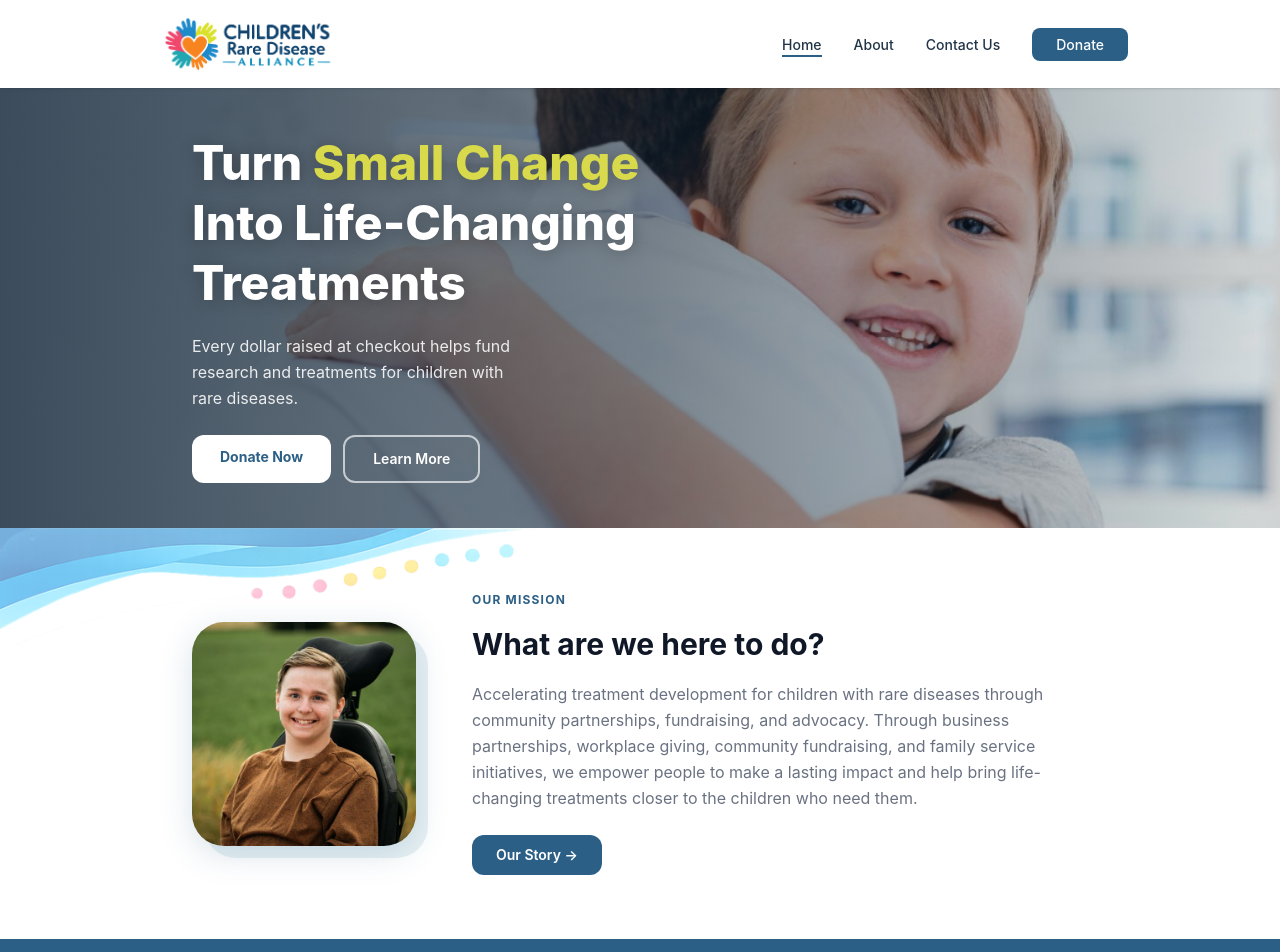
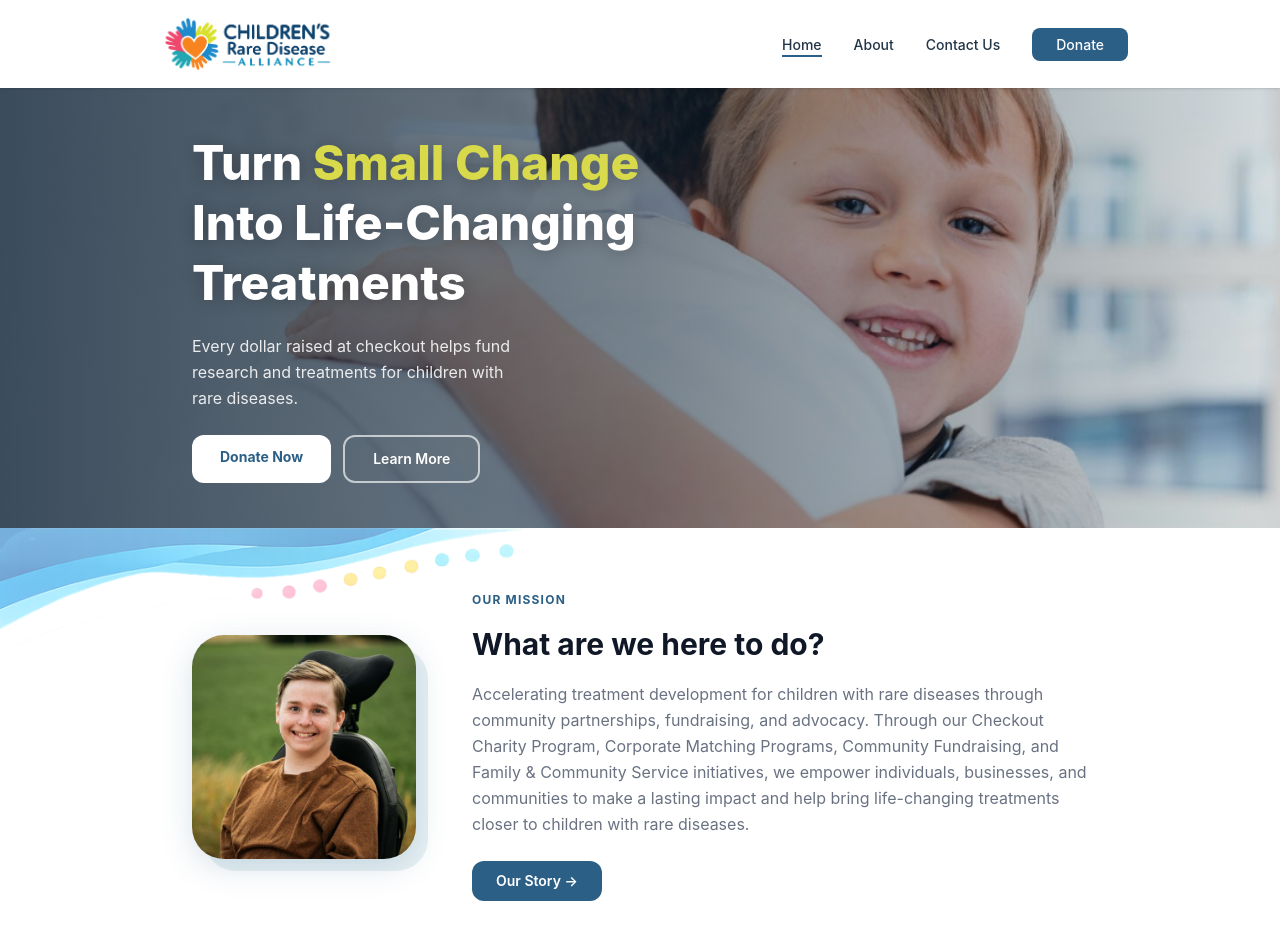
Before and after one commit to inwang123/rarediseaseweb, a React (Vite) app: page / in a window 1280 px wide. Shown: the top 952 px of the page. Built offline with nearby package versions, Linux system fonts and the light colour scheme.

Commit message:
Edited mission statement

```diff
--- a/src/components/Mission.jsx
+++ b/src/components/Mission.jsx
@@ -55,7 +55,7 @@ export default function Mission() {
             </h2>
             <p className="text-base leading-relaxed text-gray-500">
               Accelerating treatment development for children with rare diseases
-              through community partnerships, fundraising, and advocacy. Through business partnerships, workplace giving, community fundraising, and family service initiatives, we empower people to make a lasting impact and help bring life-changing treatments closer to the children who need them.
+              through community partnerships, fundraising, and advocacy. Through our Checkout Charity Program, Corporate Matching Programs, Community Fundraising, and Family & Community Service initiatives, we empower individuals, businesses, and communities to make a lasting impact and help bring life-changing treatments closer to children with rare diseases.
             </p>
             <Link
               to="/about"
```
